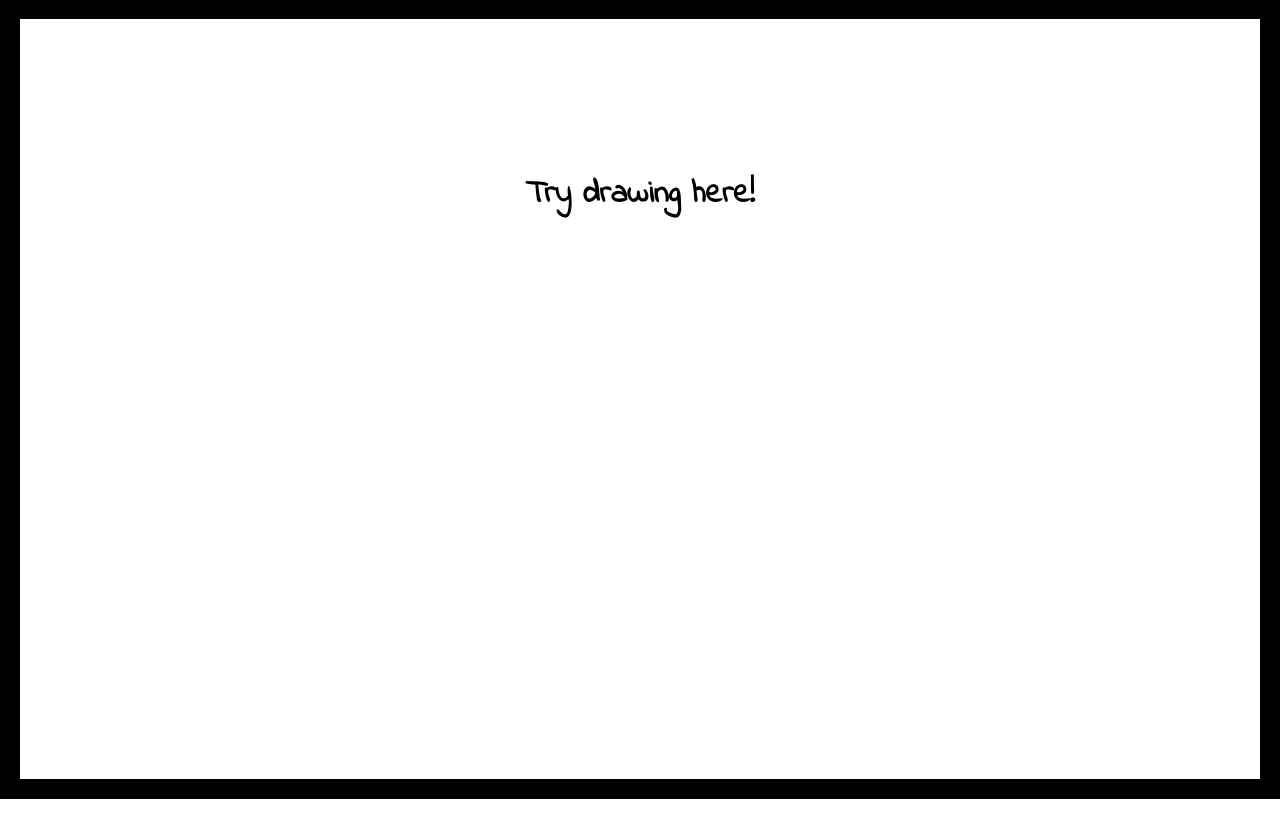
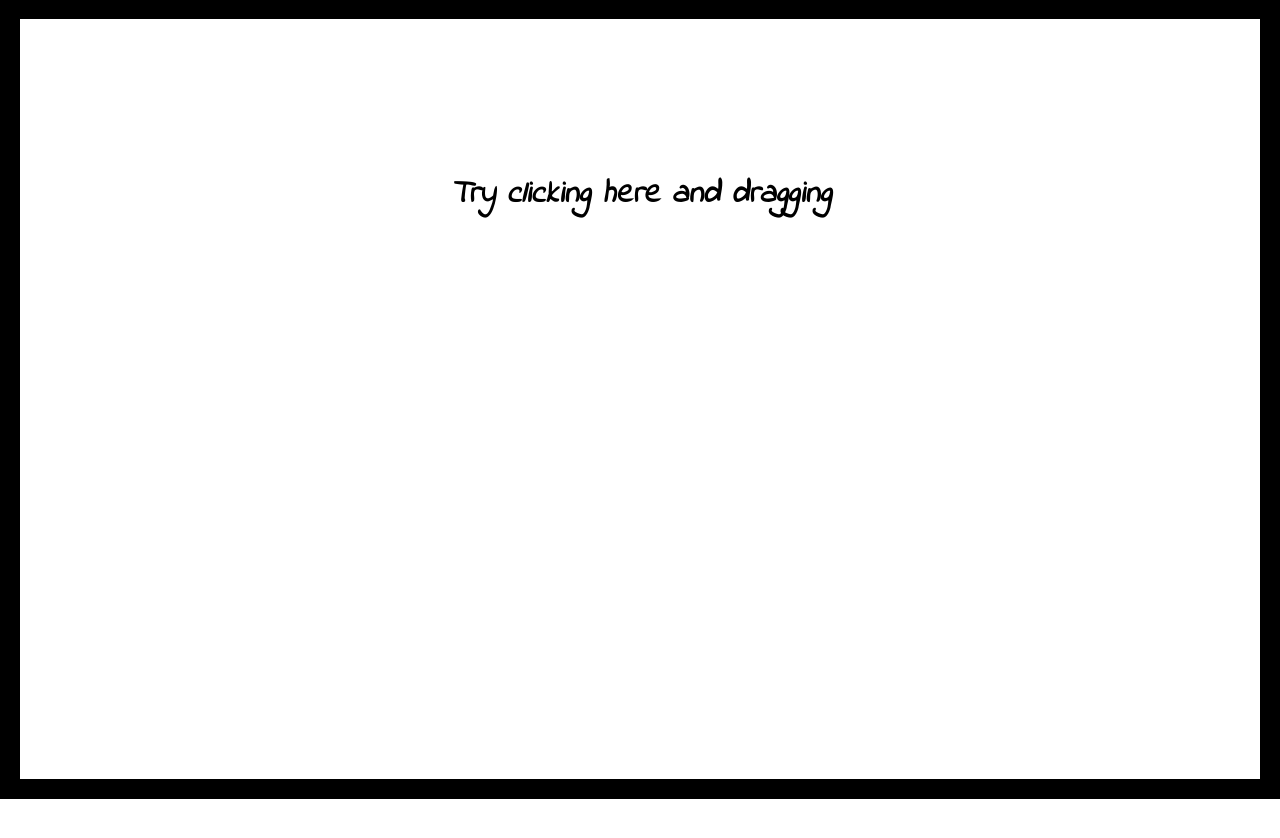
Before and after one commit to stevekwt/wesbosjs30, a plain HTML site: page 08 - Fun with HTML5 Canvas/index-START.html in a window 1280 px wide. Drawn offline with Linux system fonts and the light colour scheme.

```diff
--- a/08 - Fun with HTML5 Canvas/index-START.html
+++ b/08 - Fun with HTML5 Canvas/index-START.html
@@ -6,7 +6,7 @@
 </head>
 <body>
 
-  <h1>Try drawing here!</h1>
+  <h1>Try clicking here and dragging</h1>
   <canvas id="draw" width="600" height="600"></canvas>
 
 <script>
@@ -68,6 +68,7 @@
     font-family: 'Indie Flower', cursive;
     transform: translateY(150px);
     text-align: center;
+    font-style: italic;
   }
   canvas {
     border: 20px solid #000;
```
